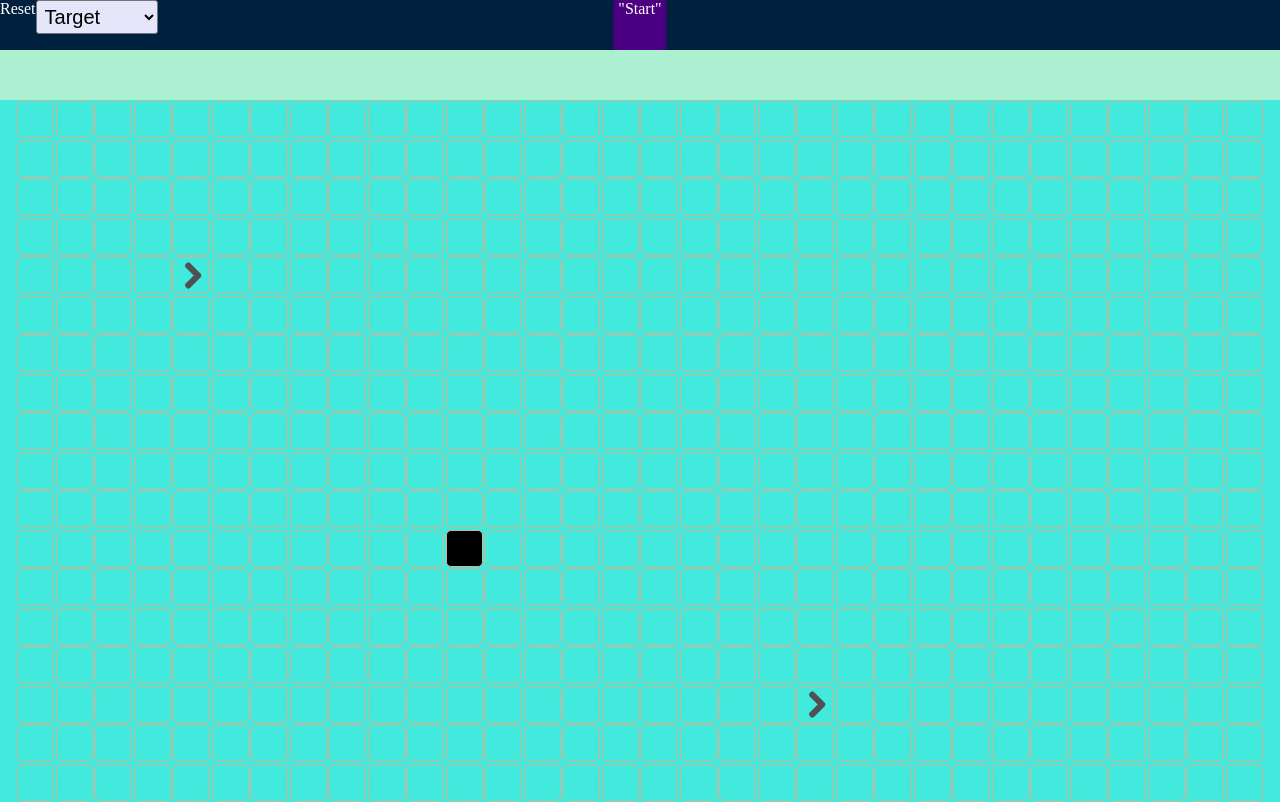
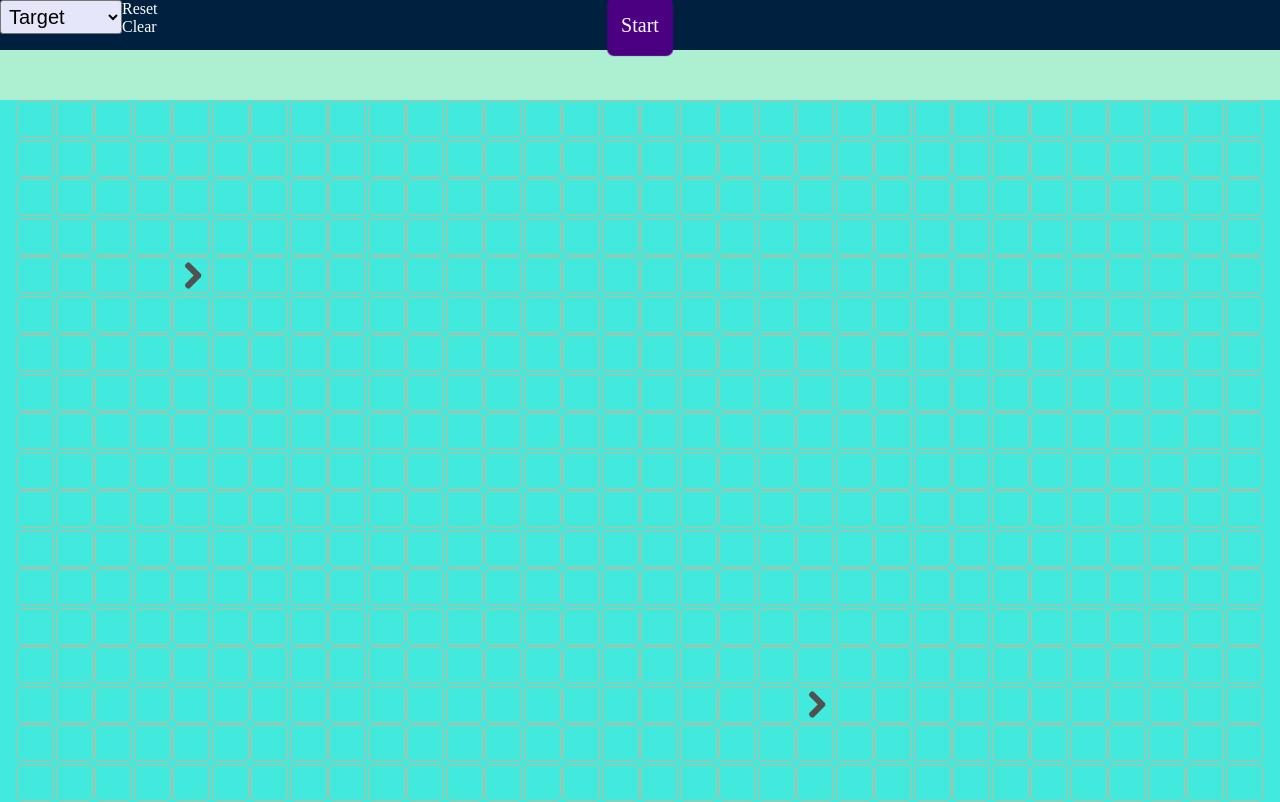
Before and after one commit to yaroslavkhudchenko/pathfinder-algorithms-visualizer, a React (Create React App) app: page / in a window 1280 px wide. Built offline with nearby package versions, Linux system fonts and the light colour scheme.

Commit message:
stylying/rebuilding control panel

```diff
--- a/src/components/App.js
+++ b/src/components/App.js
@@ -113,22 +113,12 @@ export default class App extends Component {
 
 			}, */
 			resetGrid() {
-				// console.log('reset')
-				// console.log('reset grid start')
-				// console.log(this.isStarted);
-				//	if(this.isStarted)return;
 
-				// this.isStarted = false;
+				if(this.isStarted)return;
+				this.isStarted = false;
 
 				let g = document.querySelectorAll('.singleNode-visited');
-				//let w = document.querySelectorAll('.wall');
-				// console.log('w', w)
 
-				// not working, why? I have no idea
-				/* for (let i = 0; i < w.length; i++) {
-					console.log(w[i])
-					w[i].classList.toggle('wall')
-				} */
 				for (let i = 0; i < g.length; i++) {
 					//g[i].style.animationPlayState = "paused";
 					g[i].classList.toggle('singleNode-visited')
@@ -147,28 +137,23 @@ export default class App extends Component {
 				}
 				this.setState({nodes})
 
+			},
+			clearWalls() {
+				let w = document.querySelectorAll('.wall');
+				console.log('wall clear')
 
+				// not working, why? I have no idea
+				for (let i = 0; i < w.length; i++) {
+					console.log(w[i])
+					w[i].classList.remove('wall')
+				}
+				let nodes = this.state.nodes;
 
-			/* 	for (let i = 0; i < nodes.length; i++) {
+				for (let i = 0; i < nodes.length; i++) {
 					for (let j = 0; j < nodes[i].length; j++) {
-						nodes[i][j].walls = false;
+						if(nodes[i][j].isWall)nodes[i][j].isWall = false;
 					}
-
-				}  */
-				//setTimeout(() => {
-					/* this.setState({
-						startNode: {
-							row: 4,
-							column: 4
-						},
-						targetNode: {
-							row: 30,
-							column: 35
-						}
-					}) */
-				//}, 1000);
-
-
+				}
 			},
 			selectTool(e) {
 				let s = document.getElementById("selectTool").value;
@@ -186,17 +171,6 @@ export default class App extends Component {
 
 				// console.log('setnodes')
 				if (this.isStarted) return;
-				/* console.log('000000000000000000000000000')
-
-				for (let i = 0; i < this.state.nodes.length; i++) {
-					for (let j = 0; j < this.state.nodes[i].length; j++) {
-						console.log(this.state.nodes[i][j].isVisited)
-					}
-
-				}  */
-
-
-
 
 				let nodes = this.state.nodes;
 				for (let i = 0; i < nodes.length; i++) {
@@ -209,12 +183,6 @@ export default class App extends Component {
 					}
 
 				}
-			/* 	for (let i = 0; i < nodes.length; i++) {
-					for (let j = 0; j < nodes[i].length; j++) {
-						console.log(nodes[i][j].isVisited)
-					}
-
-				}  */
 
 				let s = this.selectedTool.toLowerCase();
 				if(s === 'start') {
@@ -319,6 +287,7 @@ export default class App extends Component {
 		this.state.startAlgorithm = this.state.startAlgorithm.bind(this);
 		this.state.setNodes = this.state.setNodes.bind(this);
 		this.state.resetGrid = this.state.resetGrid.bind(this);
+		this.state.clearWalls = this.state.clearWalls.bind(this);
 		this.state.selectTool = this.state.selectTool.bind(this);
 		//this.state.downMouse = this.state.downMouse.bind(this);
 		//this.state.moveOver = this.state.moveOver.bind(this);
@@ -352,7 +321,7 @@ export default class App extends Component {
 						row: i,
 						key: shortid.generate(),
 						distance: Infinity,
-						isWall: i === 11 && j === 11 ? true : false
+						isWall: false
 					}); // target node
 				//}
 			}
--- a/src/components/controlPanel.js
+++ b/src/components/controlPanel.js
@@ -10,13 +10,7 @@ export default class ControlPanel extends Component {
               <div className="controlPanel">
 				  <div className='cTop'>
 
-					<div className='resetButton'
-					onClick={
-					context.resetGrid
-					}
-					>
-					Reset
-					</div>
+
 				{/*<div className="selectAlgorithm">
 					 <select>
 						<option onClick={() => this.selectAlgorithm(dijkstra)}>
@@ -44,8 +38,26 @@ export default class ControlPanel extends Component {
 						className="startButton"
 						onClick={context.startAlgorithm}
 					>
-						"Start"
+						Start
 					</div>
+					<div id='clearPart'>
+						<div className='resetButton'
+							onClick={
+								context.resetGrid
+							}
+						>
+							Reset
+						</div>
+						<div className='clearButton'
+							onClick={
+								context.clearWalls
+							}
+						>
+							Clear
+						</div>
+					</div>
+
+
 						</div>
 					<div className='cBottom'>
 
--- a/src/index.scss
+++ b/src/index.scss
@@ -29,8 +29,10 @@ body,html {
   }
 }
 .startButton {
+    line-height: 50px;
+    box-shadow: 0px 2px 1px 4px indigo;
     cursor: pointer;
-    padding: 0 5px;
+    padding: 0 10px;
     border-radius: 3px;
     background: indigo;
     position: absolute;
@@ -39,7 +41,9 @@ body,html {
     transform: translateX(-50%);
     height: 100%;
     box-sizing: border-box;
+    font-size: 20px;
 }
+
 #grid {
   // display: flex;
   // flex-wrap:wrap;
```
